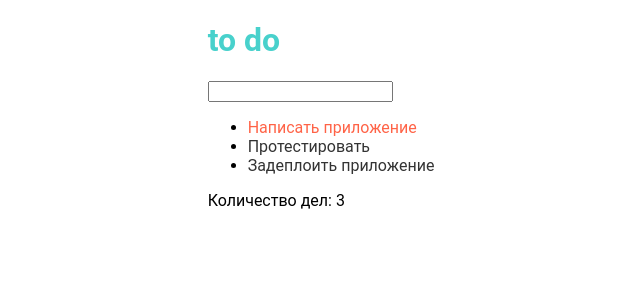
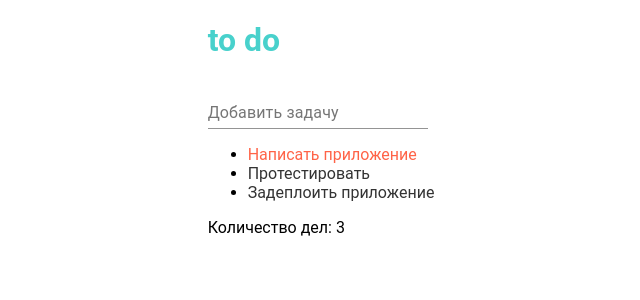
Before and after one commit to WebHeroSchool/Jem_todo, a React (Create React App) app: page / in a window 1280 px wide. Shown: the top 300 px of the page, without its empty margins (319-959 px from the left). Built offline with nearby package versions, Linux system fonts and the light colour scheme.

Commit message:
added material ui

```diff
--- a/package.json
+++ b/package.json
@@ -8,7 +8,9 @@
     "@testing-library/user-event": "^7.2.1",
     "react": "^16.13.1",
     "react-dom": "^16.13.1",
-    "react-scripts": "3.4.1"
+    "react-scripts": "3.4.1",
+    "@material-ui/core": "^4.11.0",
+    "classnames": "^2.2.6"
   },
   "scripts": {
     "start": "react-scripts start",
@@ -32,6 +34,6 @@
     ]
   },
   "devDependencies": {
-    "classnames": "^2.2.6"
+
   }
 }
--- a/src/components/InputItem/index.js
+++ b/src/components/InputItem/index.js
@@ -1,7 +1,12 @@
 import React from "react";
+import TextField from '@material-ui/core/TextField';
 
-
-
-const InputItem = () => (<input/>);
+const InputItem = () => (<div>
+    <TextField
+        id="filled-secondary"
+        label="Добавить задачу"
+        color="primary"
+    />
+</div>);
 
 export default InputItem
```
Also changed, not shown: 1 other file (tests, documents, lock files or other folders).
